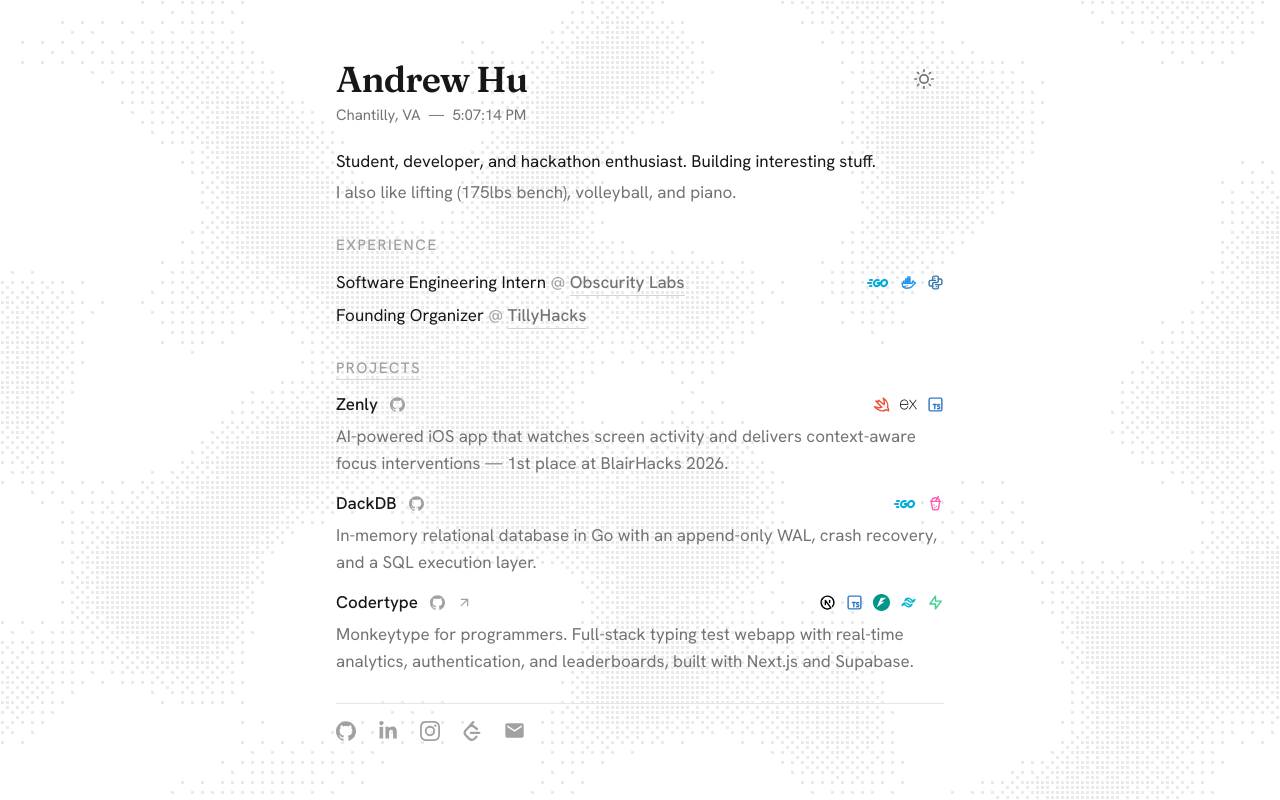
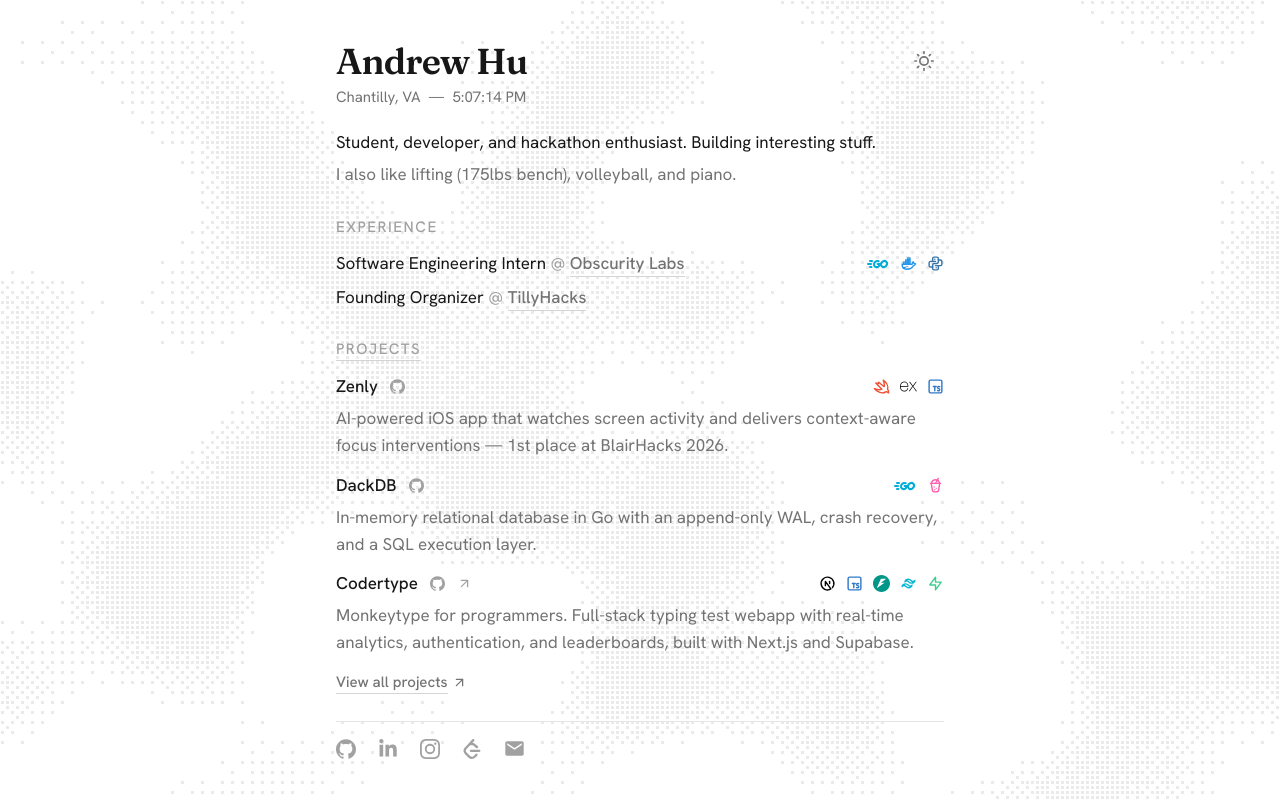
Before and after one commit to andrewdack/personalWebsite, a Next.js app: page / in a window 1280 px wide. Built offline with nearby package versions, Linux system fonts and the light colour scheme; no server answers.

Commit message:
feat: add 'View all projects' link under the home teaser

```diff
--- a/app/page.tsx
+++ b/app/page.tsx
@@ -113,6 +113,20 @@ export default function Home() {
                     </Link>
                 </h2>
                 <ProjectList limit={3} itemStyles={projects.slice(0, 3).map(() => cascade())} />
+                <Link
+                    href="/projects"
+                    className={`animate-fade-in-up group mt-[clamp(0.75rem,1.8vh,1.5rem)] flex w-fit items-center gap-1 text-[15px] font-medium ${linkHover}`}
+                    style={cascade()}
+                >
+                    <span className="relative">
+                        View all projects
+                        <span className="absolute inset-x-0 bottom-0 h-px origin-left scale-x-100 bg-neutral-300 transition-transform duration-300 ease-smooth group-hover:scale-x-0 dark:bg-neutral-600" />
+                    </span>
+                    <FiArrowUpRight
+                        size={15}
+                        className="transition-transform duration-200 ease-smooth group-hover:translate-x-0.5 group-hover:-translate-y-0.5"
+                    />
+                </Link>
             </section>
 
             {/* Footer / socials — the divider is its own element rather than
```
